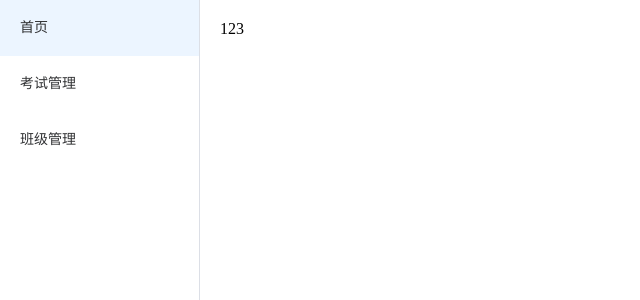
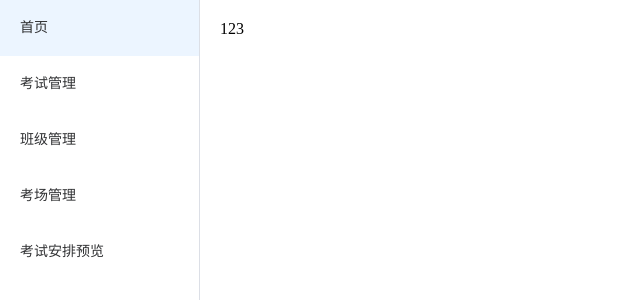
Before and after one commit to orangeawa/exam-vue, a Vue app: page / in a window 1280 px wide. Shown: the top 300 px of the page, without its empty margins (0-640 px from the left). Built offline with nearby package versions, Linux system fonts and the light colour scheme; the HTML template or start-up script is replaced by a standard one.

Commit message:
feat: 添加了两个功能页面入口

```diff
--- a/src/App.vue
+++ b/src/App.vue
@@ -20,6 +20,14 @@
                     <router-link to="/class">
                         <el-menu-item index="2">班级管理</el-menu-item>
                     </router-link>
+                    <!-- 考场管理 -->
+                    <router-link to="/examRoom">
+                        <el-menu-item index="3">考场管理</el-menu-item>
+                    </router-link>
+                    <!-- 考试安排预览 -->
+                    <router-link to="/examArrange">
+                        <el-menu-item index="4">考试安排预览</el-menu-item>
+                    </router-link>
                 </el-menu>
 
              </el-scrollbar>
```
